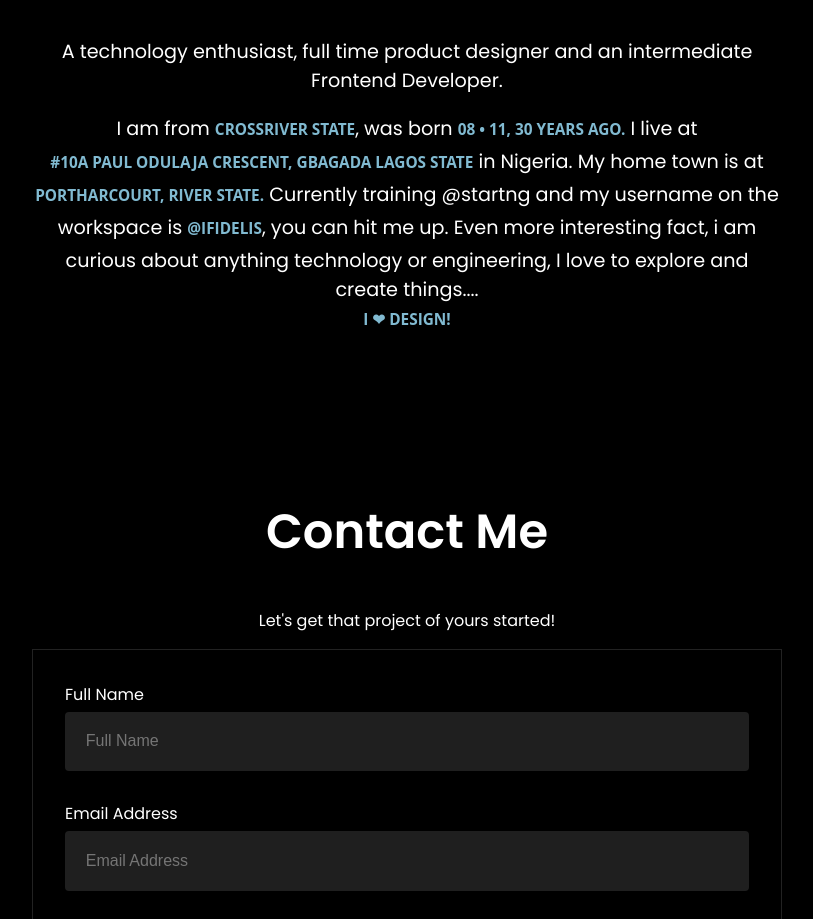
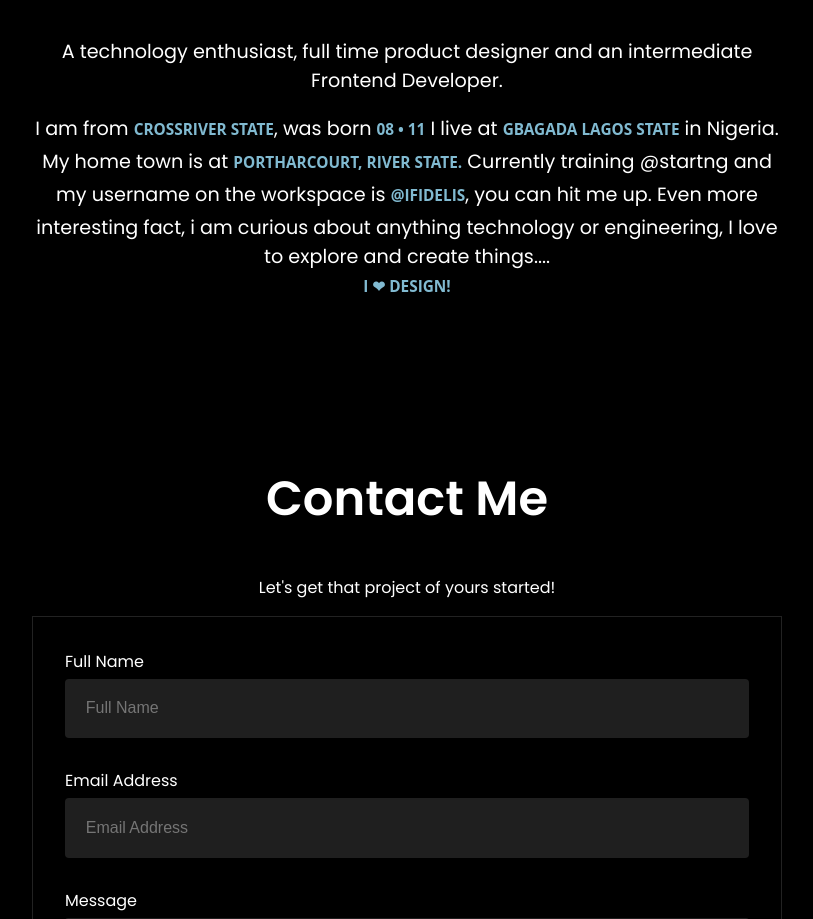
Before and after one commit to iFidelis/Personal-space, a plain HTML site: page index.html in a window 1280 px wide. Shown: the part 1001-1920 px from the top of the page, without its empty margins (233-1046 px from the left). Drawn offline with Linux system fonts and the light colour scheme.

Commit message:
Update index.html

```diff
--- a/index.html
+++ b/index.html
@@ -44,7 +44,7 @@
               A technology enthusiast, full time product designer and an intermediate Frontend Developer.
             </p>
             <p>
-              I am from <span class="hype txt">Crossriver State</span>, was born <span class="hype txt">08 • 11, 30 years ago.</span> I live at <span class="hype txt">#10A Paul Odulaja Crescent, Gbagada Lagos State</span> in Nigeria. My home town is at <span class="hype txt">Portharcourt, River State.</span> Currently training @startng and my username on the workspace is <span class="hype txt">@iFidelis</span>, you can hit me up. Even more interesting fact, i am curious about anything technology or engineering, I love to explore and create things....<br><span class="hype txt">I &#x2764; DESIGN!</span>
+              I am from <span class="hype txt">Crossriver State</span>, was born <span class="hype txt">08 • 11</span> I live at <span class="hype txt">Gbagada Lagos State</span> in Nigeria. My home town is at <span class="hype txt">Portharcourt, River State.</span> Currently training @startng and my username on the workspace is <span class="hype txt">@iFidelis</span>, you can hit me up. Even more interesting fact, i am curious about anything technology or engineering, I love to explore and create things....<br><span class="hype txt">I &#x2764; DESIGN!</span>
             </p>
           </div>
         </div>
```
